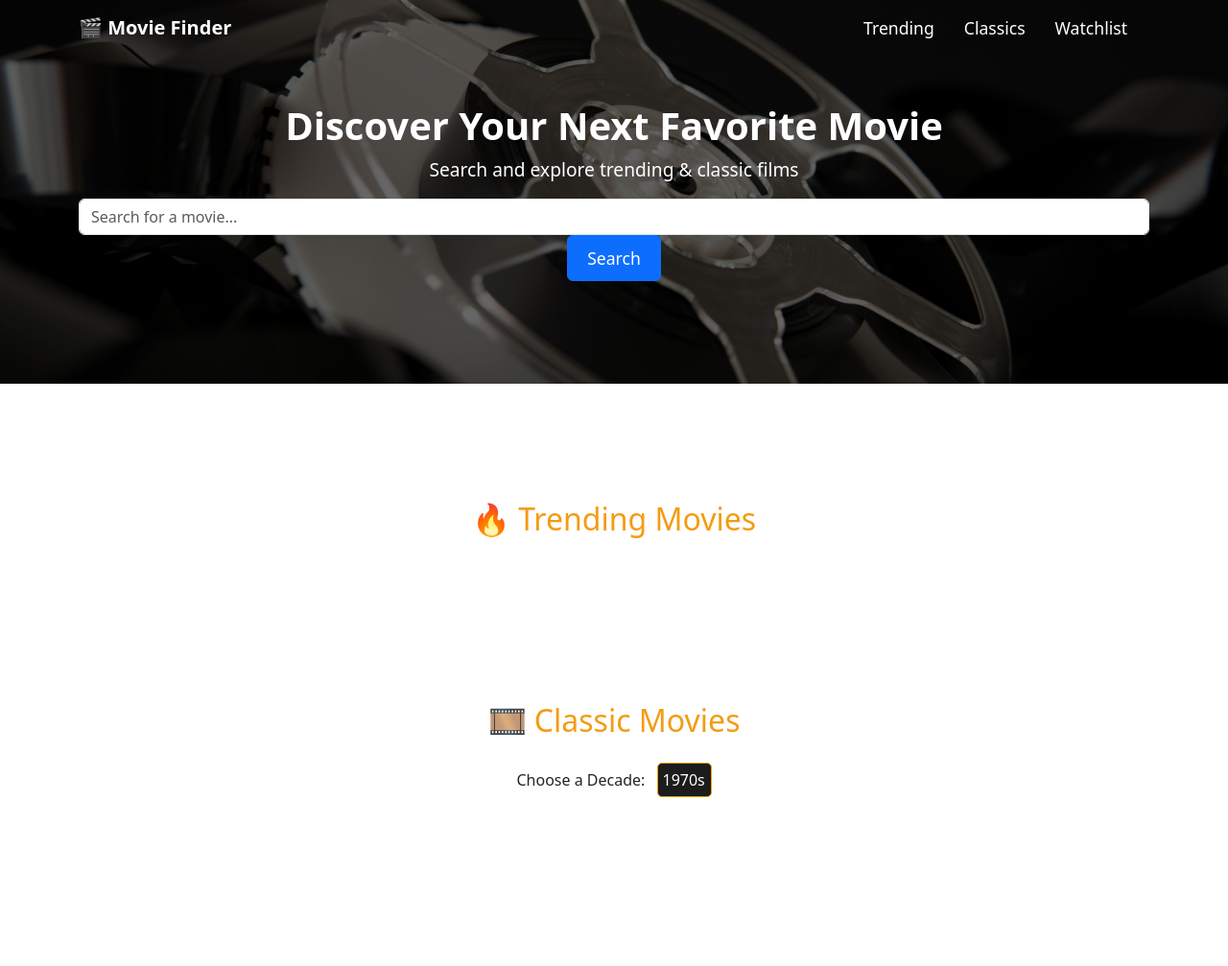
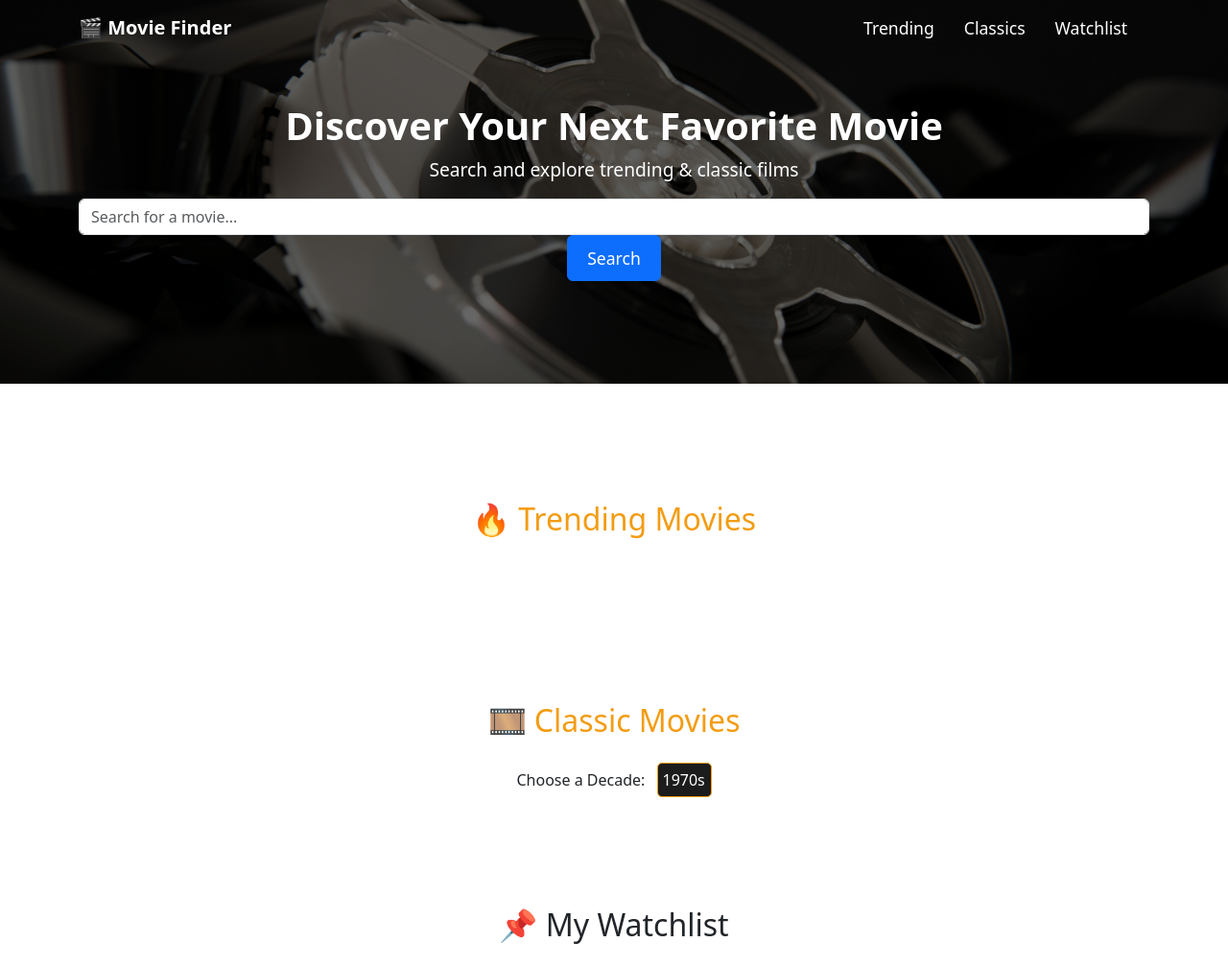
Before and after one commit to roddazad/movie-search, a plain HTML site: page index.html in a window 1280 px wide. Shown: the whole page at 96% size. Before the commit the page ends 897 px from the top, so only its background shows below. Drawn offline with nearby package versions, Linux system fonts and the light colour scheme; no server answers.

Commit message:
added the watchlist section to the html

```diff
--- a/index.html
+++ b/index.html
@@ -69,6 +69,12 @@
         <div class="row" id="classicMoviesContainer"></div>
     </section>
 
+        <!-- Watchlist Section -->
+        <section id="watchlist" class="container mt-5">
+            <h2 class="text-center mb-4">📌 My Watchlist</h2>
+            <div class="row" id="watchlistMoviesContainer"></div>
+        </section>
+
     <script src="https://cdn.jsdelivr.net/npm/bootstrap@5.3.0/dist/js/bootstrap.bundle.min.js"></script>
 </body>
 </html>
```
